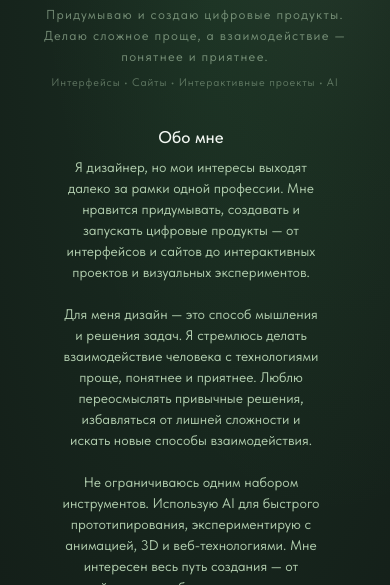
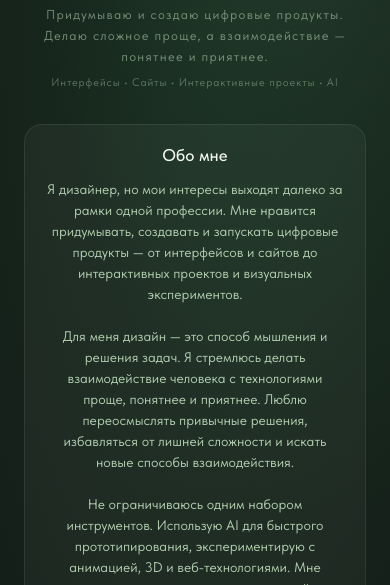
Before and after one commit to YanZeletsky/Zeletsky, a plain HTML site: page index.html in a window 390 px wide. Shown: the part 259-844 px from the top of the page. Drawn offline with Linux system fonts and the light colour scheme.

Commit message:
Balance About photo and biography cards (#3)

```diff
--- a/styles.css
+++ b/styles.css
@@ -649,23 +649,31 @@ body {
 }
 .about__intro {
   display: grid;
-  grid-template-columns: minmax(220px, 260px) minmax(0, 1fr);
+  grid-template-columns: minmax(190px, 230px) minmax(0, 1fr);
   align-items: stretch;
-  gap: 2rem;
+  gap: 1.25rem;
 }
 .about__photo-wrap {
   width: 100%;
   min-height: 100%;
   border-radius: 22px;
   overflow: hidden;
-  border: 2px solid rgba(124,183,124,0.25);
+  border: 1px solid var(--color-border);
+  background: var(--color-card-bg);
 }
 .about__photo {
   width: 100%; height: 100%;
   object-fit: cover; display: block;
 }
 .about__bio {
-  display: flex; flex-direction: column; gap: 0.4rem;
+  display: flex;
+  flex-direction: column;
+  justify-content: center;
+  gap: 0.75rem;
+  padding: 1.5rem 1.75rem;
+  background: var(--color-card-bg);
+  border: 1px solid var(--color-border);
+  border-radius: 22px;
 }
 .about__name {
   font-size: clamp(20px, 2.2vw, 26px);
@@ -707,7 +715,12 @@ body {
     align-items: center; text-align: center;
     gap: 0.7rem; padding: 0 1.5rem 1rem;
   }
-  .about__intro { flex-direction: column; gap: 0.5rem; }
+  .about__intro {
+    display: flex;
+    flex-direction: column;
+    gap: 0.5rem;
+    width: 100%;
+  }
   .hero-avatar {
     display: flex;
     justify-content: center;
@@ -723,7 +736,12 @@ body {
     border: 2px solid rgba(124,183,124,0.25);
   }
   .about__photo-wrap { display: none; }
-  .about__bio { align-items: center; }
+  .about__bio {
+    align-items: center;
+    padding: 1.1rem 1rem;
+    border-radius: 18px;
+    gap: 0.6rem;
+  }
   .about__name { font-size: 17px; }
   .about__text { font-size: 14px; max-width: 300px; line-height: 1.5; }
   .about__tags-section {
```
